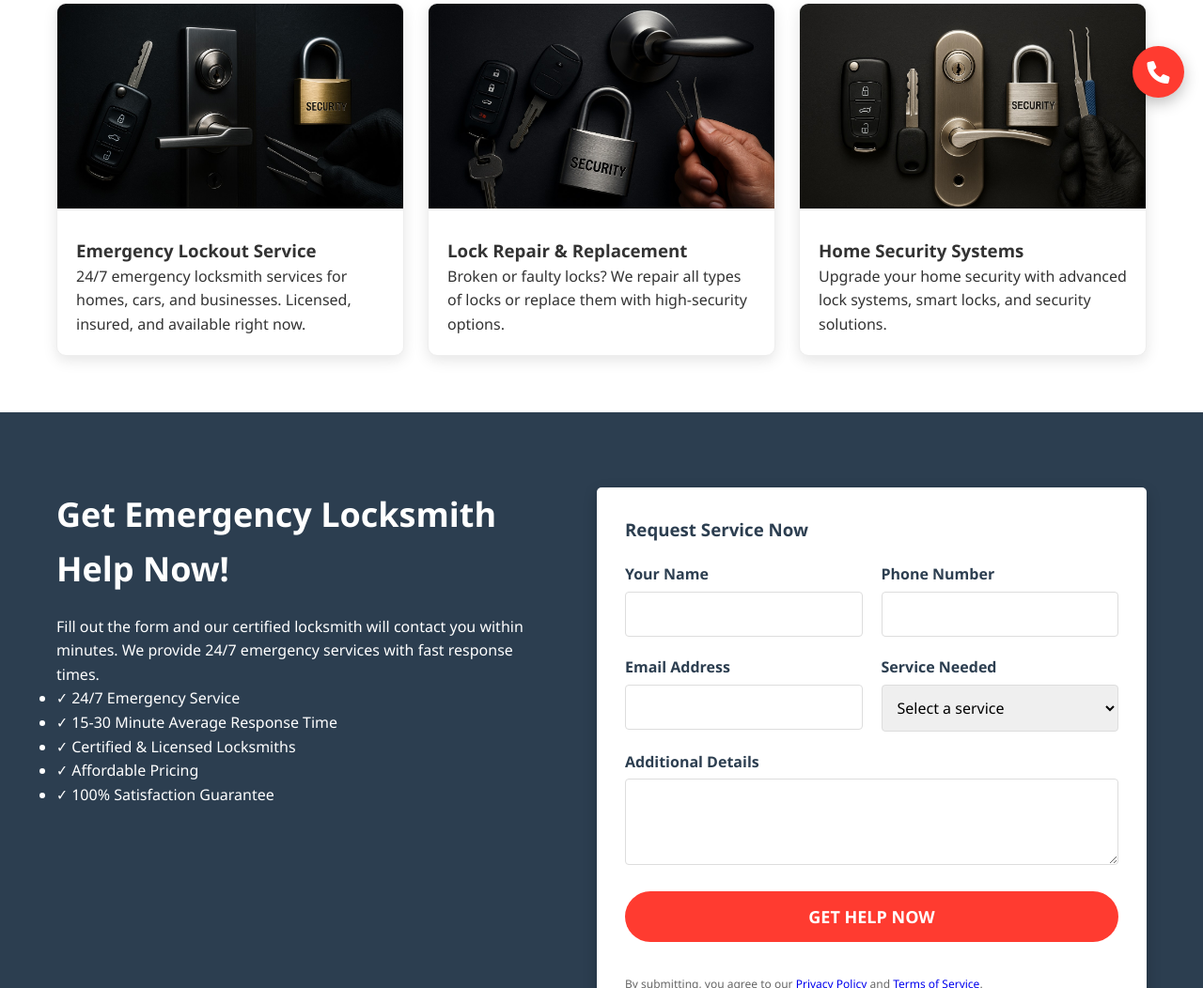
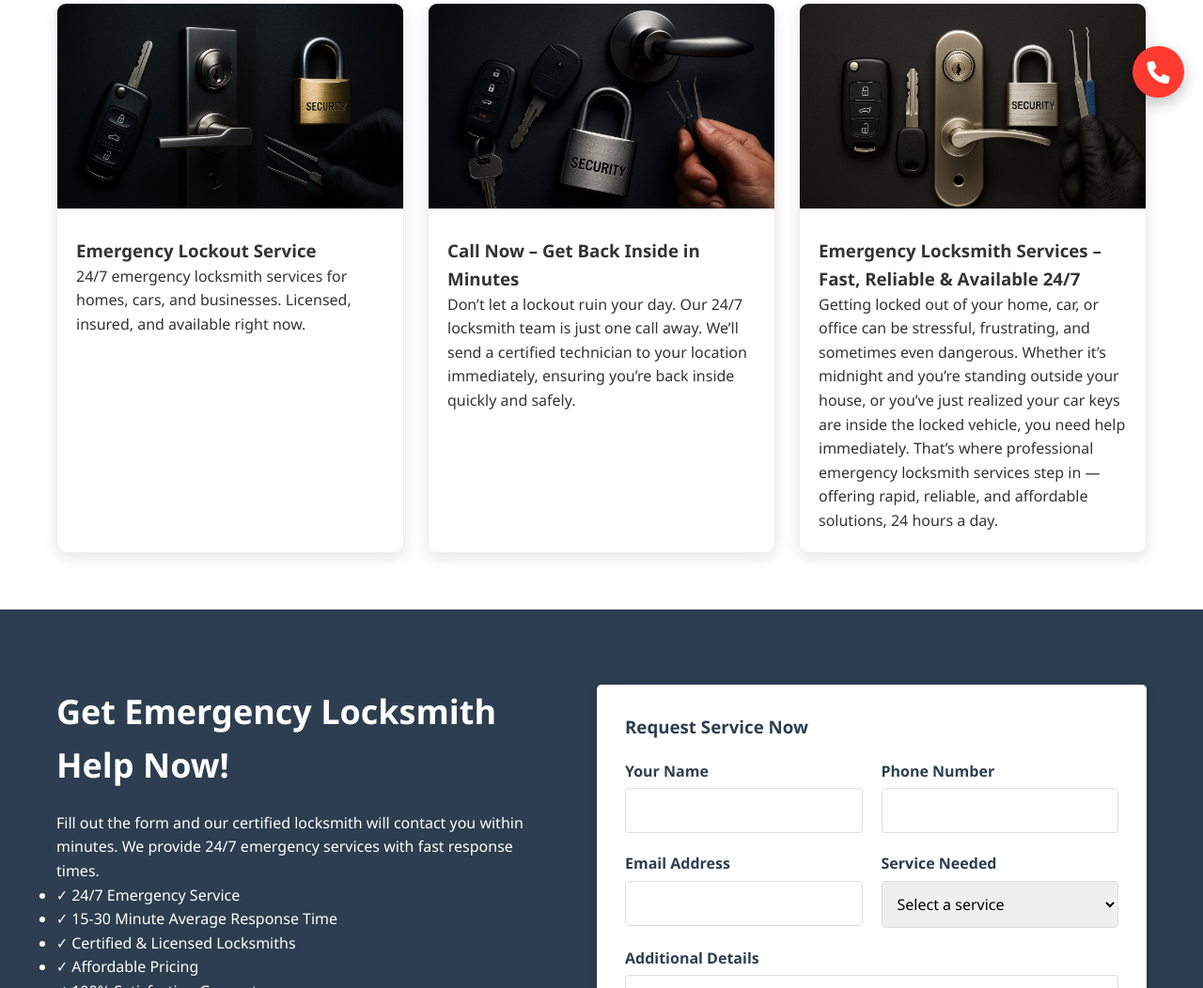
Before and after one commit to naila450saleem/locksmith, a plain HTML site: page index.html in a window 1280 px wide. Shown: the part 668-1720 px from the top of the page at 94% size. Drawn offline with Linux system fonts and the light colour scheme.

Commit message:
Update index.html

```diff
--- a/index.html
+++ b/index.html
@@ -617,16 +617,16 @@
                 <div class="service-card">
                     <img src="images/2.jpeg" alt="HVAC Maintenance" class="service-img">
                     <div class="service-content">
-                        <h3>Lock Repair & Replacement</h3>
-                        <p>Broken or faulty locks? We repair all types of locks or replace them with high-security options.</p>
+                        <h3> Call Now – Get Back Inside in Minutes</h3>
+                        <p>Don’t let a lockout ruin your day. Our 24/7 locksmith team is just one call away. We’ll send a certified technician to your location immediately, ensuring you’re back inside quickly and safely.</p>
                     </div>
                 </div>
 
                 <div class="service-card">
                     <img src="images/3.jpeg" alt="Gas Furnace Repair" class="service-img">
                      <div class="service-content">
-                        <h3>Home Security Systems</h3>
-                        <p>Upgrade your home security with advanced lock systems, smart locks, and security solutions.</p>
+                        <h3>Emergency Locksmith Services – Fast, Reliable & Available 24/7</h3>
+                        <p>Getting locked out of your home, car, or office can be stressful, frustrating, and sometimes even dangerous. Whether it’s midnight and you’re standing outside your house, or you’ve just realized your car keys are inside the locked vehicle, you need help immediately. That’s where professional emergency locksmith services step in — offering rapid, reliable, and affordable solutions, 24 hours a day.</p>
                     </div>
                 </div>
             </div>
```
